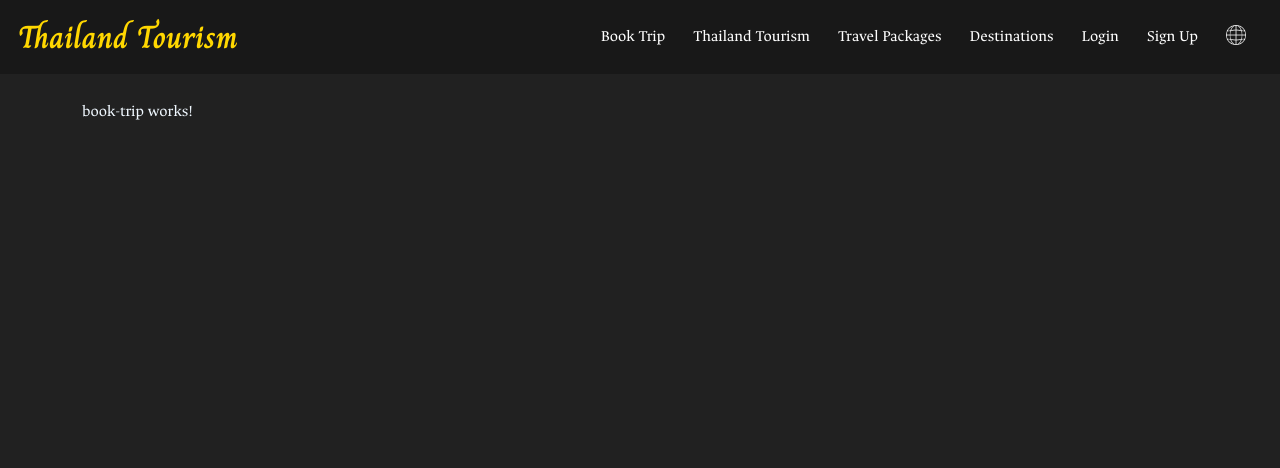
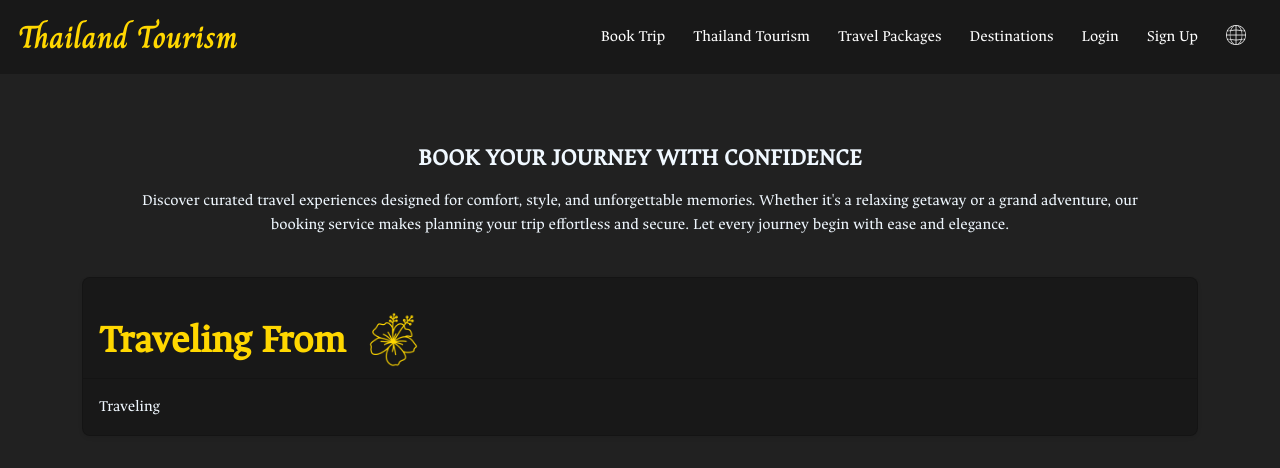
Before and after one commit to THIS-IT/thaitourism-client, an Angular app: page / in a window 1280 px wide. Both pictures are taken after a click on the button "Book Trip". Shown: the top 468 px of the page. Built offline with nearby package versions, Linux system fonts and the light colour scheme.

Commit message:
[UPDATE BOOK TRIP]

```diff
--- a/src/app/pages/book-trip/book-trip.component.html
+++ b/src/app/pages/book-trip/book-trip.component.html
@@ -1 +1,25 @@
-<p>book-trip works!</p>
+<div class="d-flex flex-column w-100 justify-content-center mt-4">
+  <div class="text-center px-3 px-md-5">
+    <h1 class="text-uppercase fw-bold fs-4 fs-md-2">
+      Book Your Journey with Confidence
+    </h1>
+    <p class="mt-3 fs-6 fs-md-5">
+      Discover curated travel experiences designed for comfort, style, and
+      unforgettable memories. Whether it's a relaxing getaway or a grand
+      adventure, our booking service makes planning your trip effortless and
+      secure. Let every journey begin with ease and elegance.
+    </p>
+  </div>
+
+  <div class="card card-bg-eerie-black mt-4">
+    <div class="card-header mt-4">
+      <div class="d-flex align-items-center fw-bold font-color fs-1">
+        Traveling From
+        <div class="flower">
+          <img class="flower-1" [src]="flowerImage" />
+        </div>
+      </div>
+    </div>
+    <div class="card-body">Traveling</div>
+  </div>
+</div>
--- a/src/app/pages/book-trip/book-trip.component.scss
+++ b/src/app/pages/book-trip/book-trip.component.scss
@@ -0,0 +1,58 @@
+.card-bg-eerie-black {
+  background-color: #181818;
+  border-radius: 0.5rem;
+  box-shadow: 0 0.125rem 0.25rem rgba(0, 0, 0, 0.075);
+  color: aliceblue;
+  position: relative;
+  overflow: hidden;
+}
+
+.flower {
+  margin-left: 20px;
+  display: flex;
+  align-items: center;
+  gap: 10px; // ช่วยเว้นระยะระหว่างดอกไม้เล็กน้อย
+
+  // Mobile First (iPhone SE ขึ้นไป)
+  .flower-1 {
+    width: 30px;
+  }
+
+  .flower-2 {
+    width: 35px;
+  }
+
+  .flower-3 {
+    width: 30px;
+  }
+
+  // Tablet ขึ้นไป (≥768px)
+  @media (min-width: 768px) {
+    .flower-1 {
+      width: 45px;
+    }
+
+    .flower-2 {
+      width: 55px;
+    }
+
+    .flower-3 {
+      width: 45px;
+    }
+  }
+
+  // Desktop ขึ้นไป (≥992px)
+  @media (min-width: 992px) {
+    .flower-1 {
+      width: 55px;
+    }
+
+    .flower-2 {
+      width: 65px;
+    }
+
+    .flower-3 {
+      width: 55px;
+    }
+  }
+}
--- a/src/app/pages/book-trip/book-trip.component.ts
+++ b/src/app/pages/book-trip/book-trip.component.ts
@@ -8,6 +8,7 @@ import { Component, OnInit } from '@angular/core';
   styleUrls: ['./book-trip.component.scss'],
 })
 export class BookTripComponent implements OnInit {
+  flowerImage = 'assets/images/hibiscus.png';
   ngOnInit(): void {
     console.log('🟢 BookTripComponent Loaded!');
   }
--- a/src/app/shared/components/navbar/navbar.component.html
+++ b/src/app/shared/components/navbar/navbar.component.html
@@ -6,6 +6,7 @@
     >
       Thailand Tourism
     </button>
+    <!-- Hamburger Menu -->
     <button
       class="navbar-toggler d-lg-none"
       type="button"
@@ -37,7 +38,7 @@
           >
             <!-- ไอคอน: โชว์เฉพาะ lg ขึ้น -->
             <img
-              src="assets/icons/language.png"
+              [src]="iConLanguage"
               alt="Language Icon"
               class="img-icon d-none d-lg-block"
             />
--- a/src/app/shared/components/navbar/navbar.component.scss
+++ b/src/app/shared/components/navbar/navbar.component.scss
@@ -96,5 +96,5 @@
 }
 
 .content-wrapper {
-  padding-top: 100px; // ปรับตามความสูงของ navbar
+  padding-top: 120px; // ปรับตามความสูงของ navbar
 }
--- a/src/styles.scss
+++ b/src/styles.scss
@@ -20,3 +20,7 @@ body {
   font-weight: normal;
   font-style: normal;
 }
+
+.font-color {
+  color: #ffd700;
+}
```
Also changed, not shown: src/assets/images/hibiscus.png (added).
